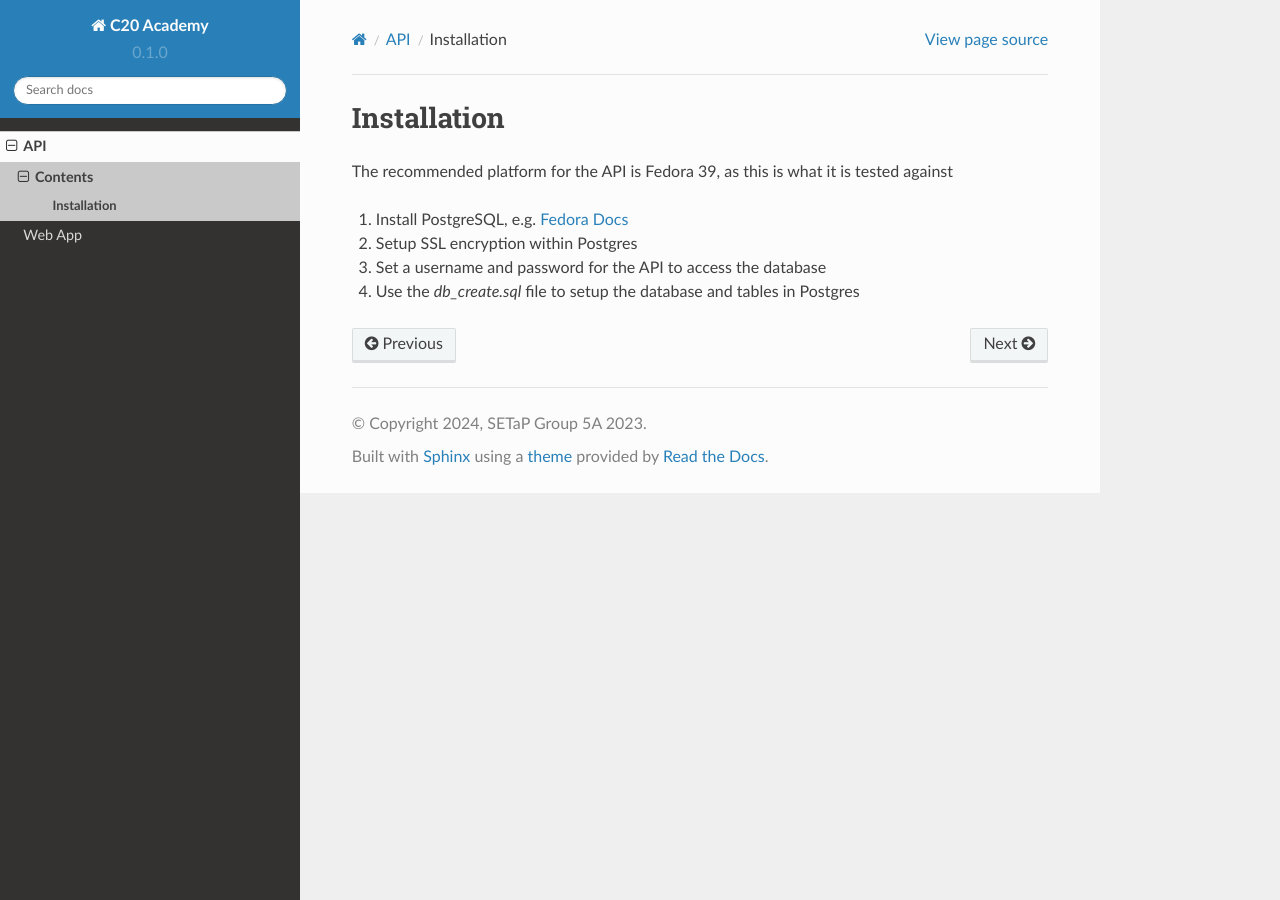
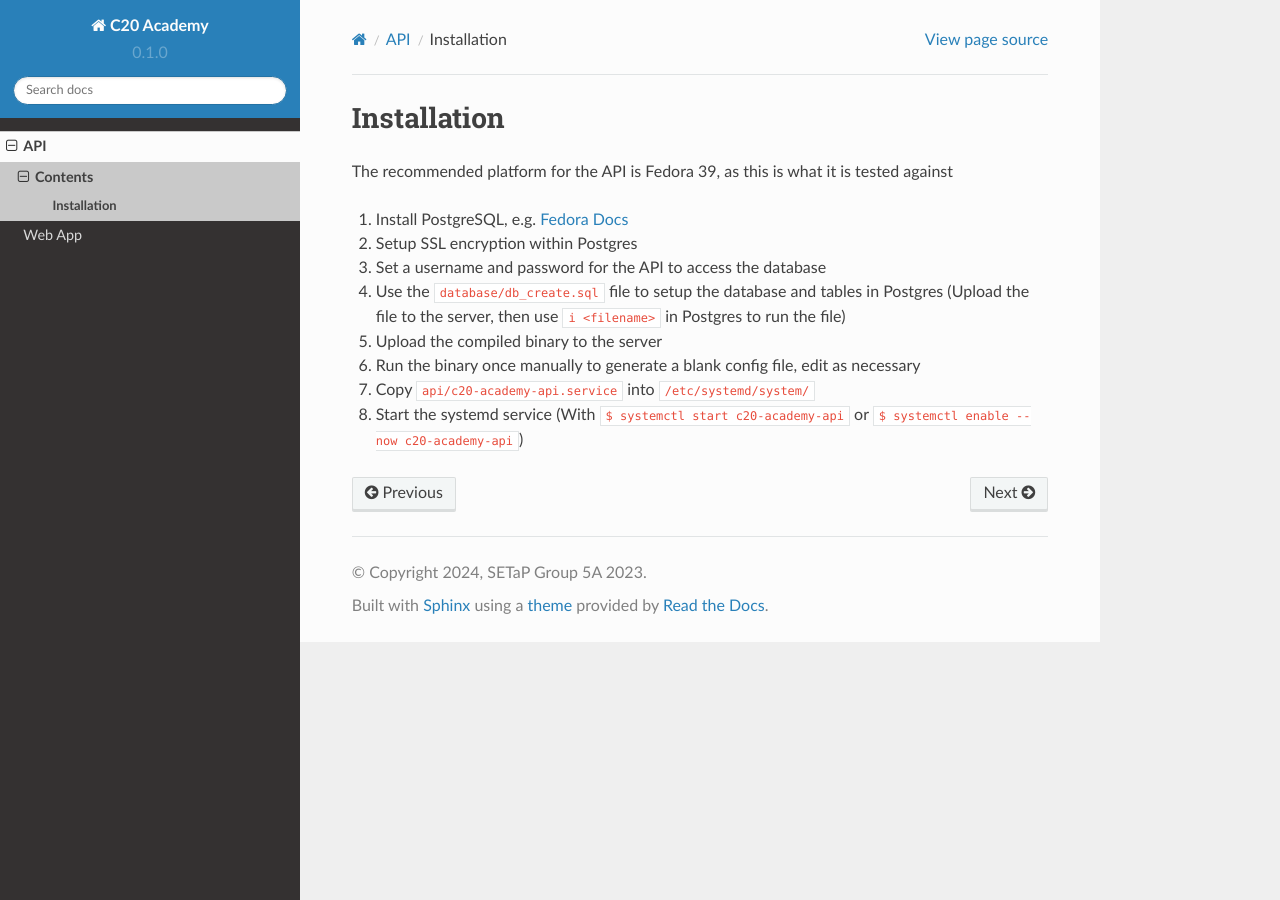
Before and after one commit to SETAP-Group5A-2023/c20-academy-docs, a Sphinx documentation site: the page built from docs/source/api/installation.rst, in a window 1280 px wide. Built offline with Sphinx 7.4.7 and the Read the Docs theme 2.0.0, drawn with Linux system fonts in a browser that asks for light colours.

Commit message:
update instal instructions

```diff
--- a/docs/source/api/installation.rst
+++ b/docs/source/api/installation.rst
@@ -6,4 +6,8 @@ The recommended platform for the API is Fedora 39, as this is what it is tested
 #. Install PostgreSQL, e.g. `Fedora Docs <https://docs.fedoraproject.org/en-US/quick-docs/postgresql/>`_
 #. Setup SSL encryption within Postgres
 #. Set a username and password for the API to access the database
-#. Use the `db_create.sql` file to setup the database and tables in Postgres
+#. Use the :code:`database/db_create.sql` file to setup the database and tables in Postgres (Upload the file to the server, then use :code:`\i <filename>` in Postgres to run the file)
+#. Upload the compiled binary to the server
+#. Run the binary once manually to generate a blank config file, edit as necessary
+#. Copy :code:`api/c20-academy-api.service` into :code:`/etc/systemd/system/`
+#. Start the systemd service (With :code:`$ systemctl start c20-academy-api` or :code:`$ systemctl enable --now c20-academy-api`)
```
